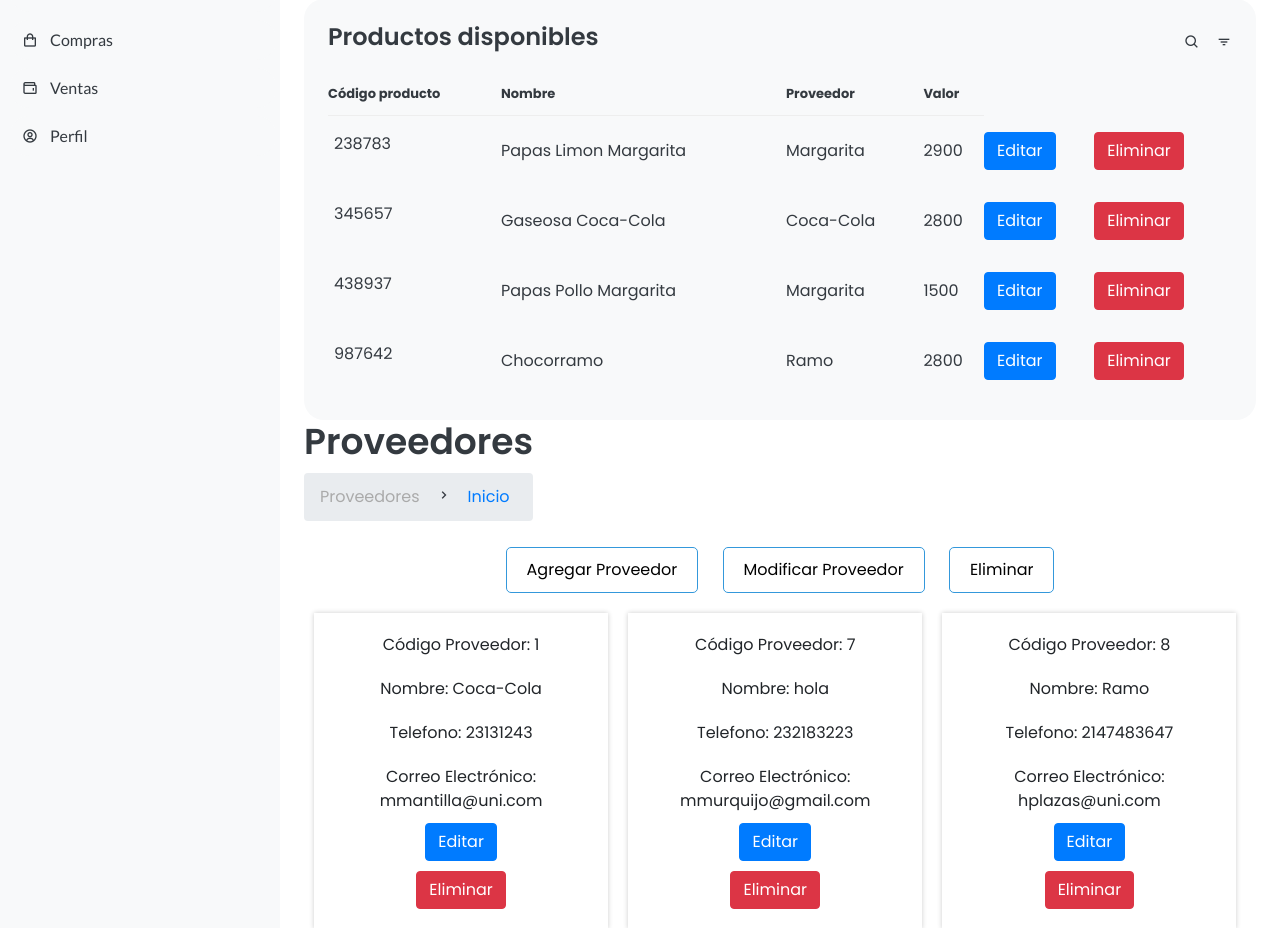
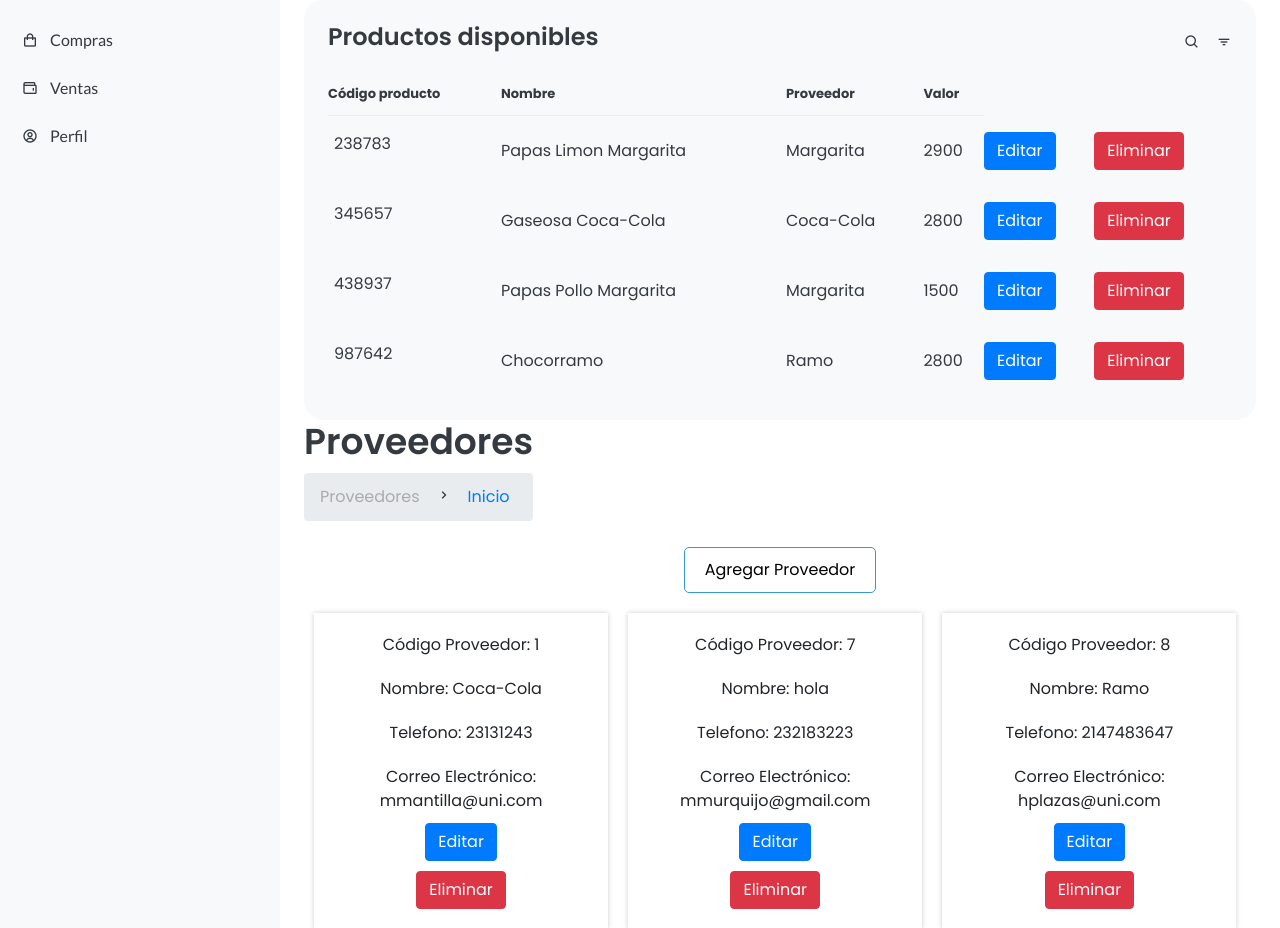
Before and after one commit to valurq05/Proyecto-inventario, a PHP site: page /ProyectoPoo2/inicio.php in a window 1280 px wide. Shown: the part 300-1228 px from the top of the page. Run offline with PHP 8.4, Linux system fonts and the light colour scheme; a user stored in the database is signed in; data comes from the database, SQL or seed files in the repository; data that the repository does not hold is empty; some libraries are stand-ins or nearby versions.

Commit message:
aaaaaaaa

```diff
--- a/trabajo poo/interfaz/inicio.php
+++ b/trabajo poo/interfaz/inicio.php
@@ -252,8 +252,6 @@ if (!isset($_SESSION["adm_id"])) {
 
 			<div class="Botones">
 				<button class="AddProducto" id="AgregarProducto" onclick="mostrarFormularioProveedor()">Agregar Proveedor</button>
-				<button class="ModificarProducto" id="ModificarProducto" onclick="mostrarFormularioModProveedor()">Modificar Proveedor</button>
-				<button class="EliminarProducto" id="EliminarProducto">Eliminar</button>
 
 			</div>
 
@@ -272,10 +270,10 @@ if (!isset($_SESSION["adm_id"])) {
 			<span class="cerrar" id="cerrarBtn2" onclick="cerrarFormularioModProveedor()">&times;</span>
 			<h3 class="pt-3 font-weight-bold">Modificar Proveedor</h3>
 			<form action="../crud/ProveedorUpdate.php" method="post">
-            <p>Código proveedor:<input type="text" name="prov_id" required></p>
-            <p>Nombre proveedor:<input type="text" name="prov_nombre" required></p>
-            <p>Número de telefono:<input type="text" name="prov_telefono" required></p>
-            <p>Correo: <input type="email" name="prov_correo" required></p>
+            <p>Código proveedor:<input type="text" id="proveedor-codigo" name="prov_id" required></p>
+            <p>Nombre proveedor:<input type="text" id="proveedor-nombre" name="prov_nombre" required></p>
+            <p>Número de telefono:<input type="text" id="proveedor-telefono" name="prov_telefono" required></p>
+            <p>Correo: <input type="email" name="prov_correo" id="proveedor-correo" required></p>
             <p><input type="submit" value="Enviar"></p>
             </form>
 			</div>
@@ -289,11 +287,10 @@ if (!isset($_SESSION["adm_id"])) {
                     <li>Telefono: <?php echo $item['prov_telefono'] ?> </li>
                     <li>Correo Electrónico: <?php echo $item['prov_correo'] ?> </li>
 					<td><button type="button" class="btn btn-primary" proveedorid="<?php echo $item['prov_id']; ?>" proveeNombre="<?php echo $row['prov_nombre']; ?>" proveedorCorreo="<?php echo $row['prov_correo']; ?>" proveedorTelefono="<?php echo $row['pro__telefono']; ?>"  onclick="mostrarFormularioModProTienda(this)">Editar</button></td>
-					<li><button class="btn btn-danger btn-eliminar" data-id-proveedor="<?php echo $item['prov_id']; ?>">Eliminar</button></li>
+					<li><button class="btn btn-danger btn-eliminar" data-id-proveedor="<?php echo $item['prov_id'];?>">Eliminar</button></li>
                     </ul>
                     </div>
                 <?php endforeach; ?>
-
             </div>
 		</div>
 
@@ -308,7 +305,7 @@ if (!isset($_SESSION["adm_id"])) {
 				$consulta = $conexion ->query("SELECT t.tie_nombre FROM tienda t WHERE tie_id ='$adminTienda'");
 						while($row = $consulta ->fetch_array()){ ?>
 						<?php  $nombreTienda = $row["tie_nombre"];?>
-							<h1>Tienda: <?php echo $nombreTienda; ?></h1>
+						<h1>Tienda: <?php echo $nombreTienda; ?></h1>
 						<?php }?>
 
 					<ul class="breadcrumb">
```
Also changed, not shown: trabajo poo/dist/updateProveedor.js (added).
